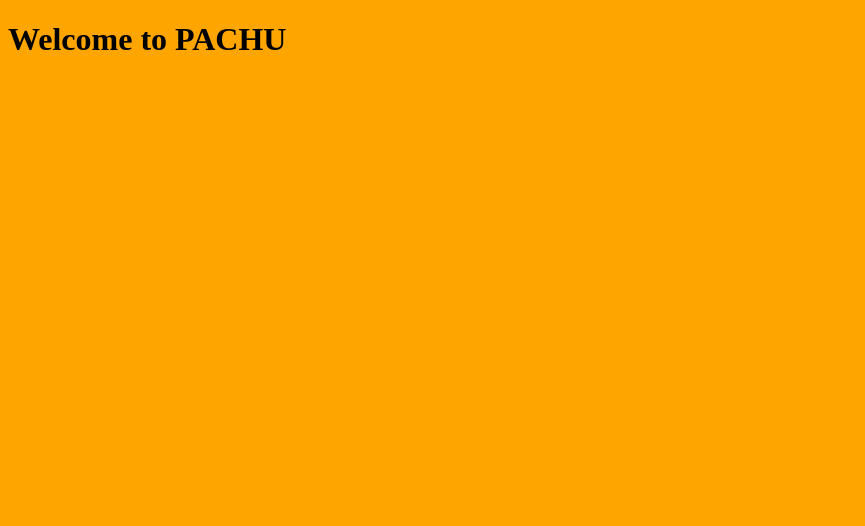
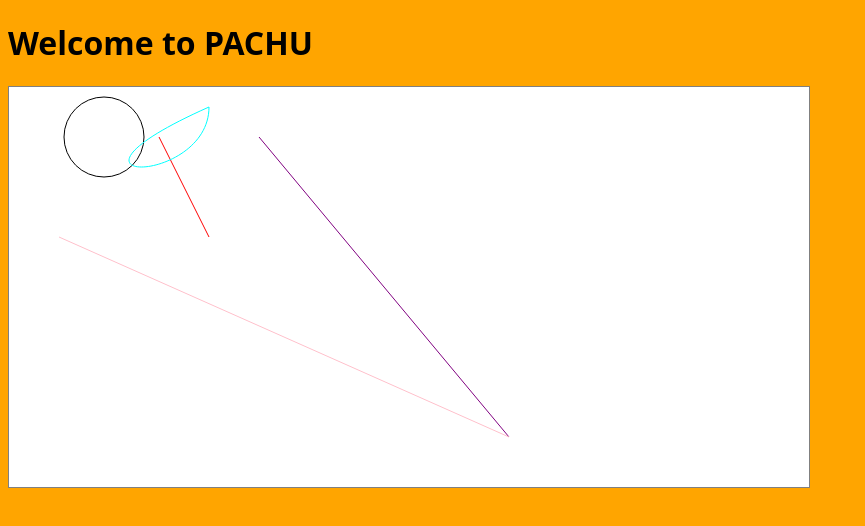
Before and after one commit to Chircle/Pachu_17_Game, a plain HTML site: page index.html in a window 1280 px wide. Shown: the whole page, without its empty margins (0-865 px from the left). Drawn offline with Linux system fonts and the light colour scheme.

Commit message:
Canvas aus der Web-Vorlesung

```diff
--- /dev/null
+++ b/func.js
@@ -0,0 +1,42 @@
+/**
+ * Created by Mechu on 03.04.2017.
+ */
+window.onload = function() {
+    var c = document.getElementById("myCanvas");
+    var ctx = c.getContext("2d");
+    ctx.beginPath();
+    ctx.arc(95,50,40,0,2*Math.PI);
+    ctx.fillStyle="#FF0000";
+    ctx.stroke();
+
+
+    // Der Versuch einen Dreieck zu machen
+    ctx.beginPath();
+    ctx.moveTo(200, 150);
+    ctx.lineTo(150, 50);
+    ctx.strokeStyle="red";
+    ctx.stroke();
+    ctx.closePath();
+
+    ctx.beginPath();
+    ctx.moveTo(250, 50);
+    ctx.lineTo(500, 350);
+    ctx.strokeStyle="purple";
+    ctx.stroke();
+    ctx.closePath();
+
+    ctx.beginPath();
+    ctx.moveTo(500, 350);
+    ctx.lineTo(50, 150);
+    ctx.strokeStyle="pink";
+    ctx.stroke();
+    ctx.closePath();
+
+
+    //Methode bezierCurve...
+    ctx.beginPath();
+    ctx.moveTo(200, 20);
+    ctx.bezierCurveTo(20,100,200,100,200,20);
+    ctx.strokeStyle="cyan";
+    ctx.stroke();
+}
--- a/index.html
+++ b/index.html
@@ -4,8 +4,14 @@
     <meta charset="UTF-8">
     <title>Pachu The Game</title>
     <link rel="stylesheet" type="text/css" href="style.css">
+    <script src="func.js"></script>
 </head>
 <body>
+<div class="row">
 <h1>Welcome to PACHU</h1>
+<canvas id="myCanvas" width="800" height="400">
+    Your browser does not support the HTML5 canvas tag.
+</canvas>
+</div>
 </body>
 </html>
--- a/style.css
+++ b/style.css
@@ -1,3 +1,10 @@
 body {
     background-color: orange;
+    font-family: "Open Sans";
 }
+
+canvas#myCanvas{
+    background-color: white;
+    border: 1px solid grey;
+    color: black;
+}
```
